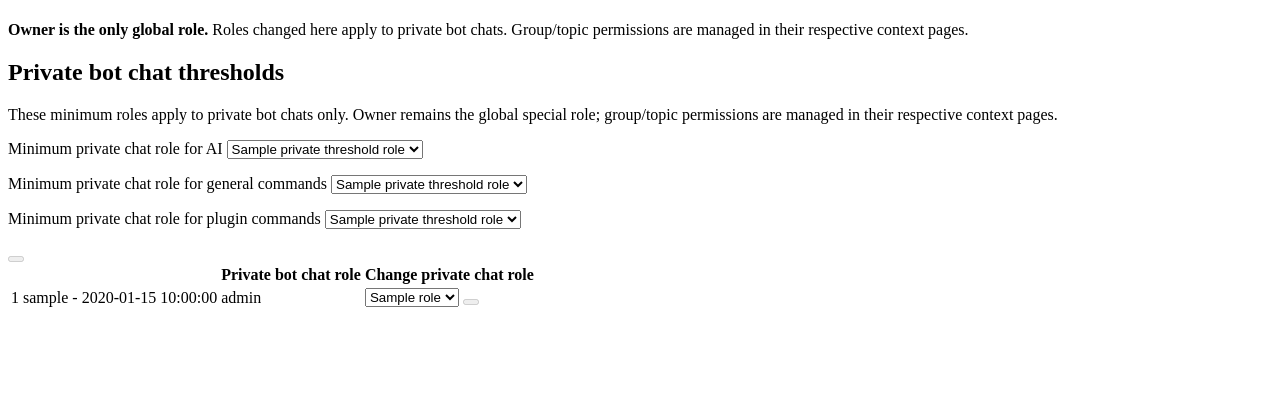
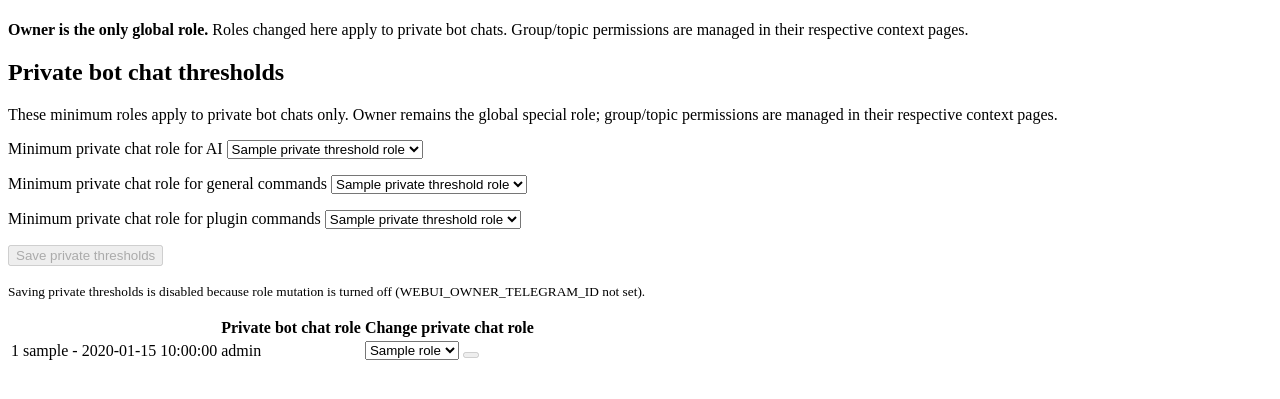
Before and after one commit to Matze383/amo-telegram-bot, a Python web app: template src/amo_bot/webui/templates/users.html in a window 1280 px wide. Shown: the part 26-425 px from the top of the page. Run offline with Jinja, Linux system fonts and the light colour scheme; the template is opened without the code that fills it: most values are stand-ins (such as "Sample title", 1, 10 or a date in 2020).

Commit message:
Make private threshold save action explicit

```diff
--- a/src/amo_bot/webui/templates/users.html
+++ b/src/amo_bot/webui/templates/users.html
@@ -45,7 +45,10 @@
           {% endfor %}
         </select>
       </p>
-      <button type="submit" {% if not owner_mutation_enabled %}disabled{% endif %}>{{ t('action.save') }}</button>
+      <button type="submit" {% if not owner_mutation_enabled %}disabled{% endif %}>Save private thresholds</button>
+      {% if not owner_mutation_enabled %}
+        <p><small>Saving private thresholds is disabled because role mutation is turned off (WEBUI_OWNER_TELEGRAM_ID not set).</small></p>
+      {% endif %}
     </form>
   </section>
 
```
Also changed, not shown: tests/test_webui_flask_users.py (+4 -3 lines).
